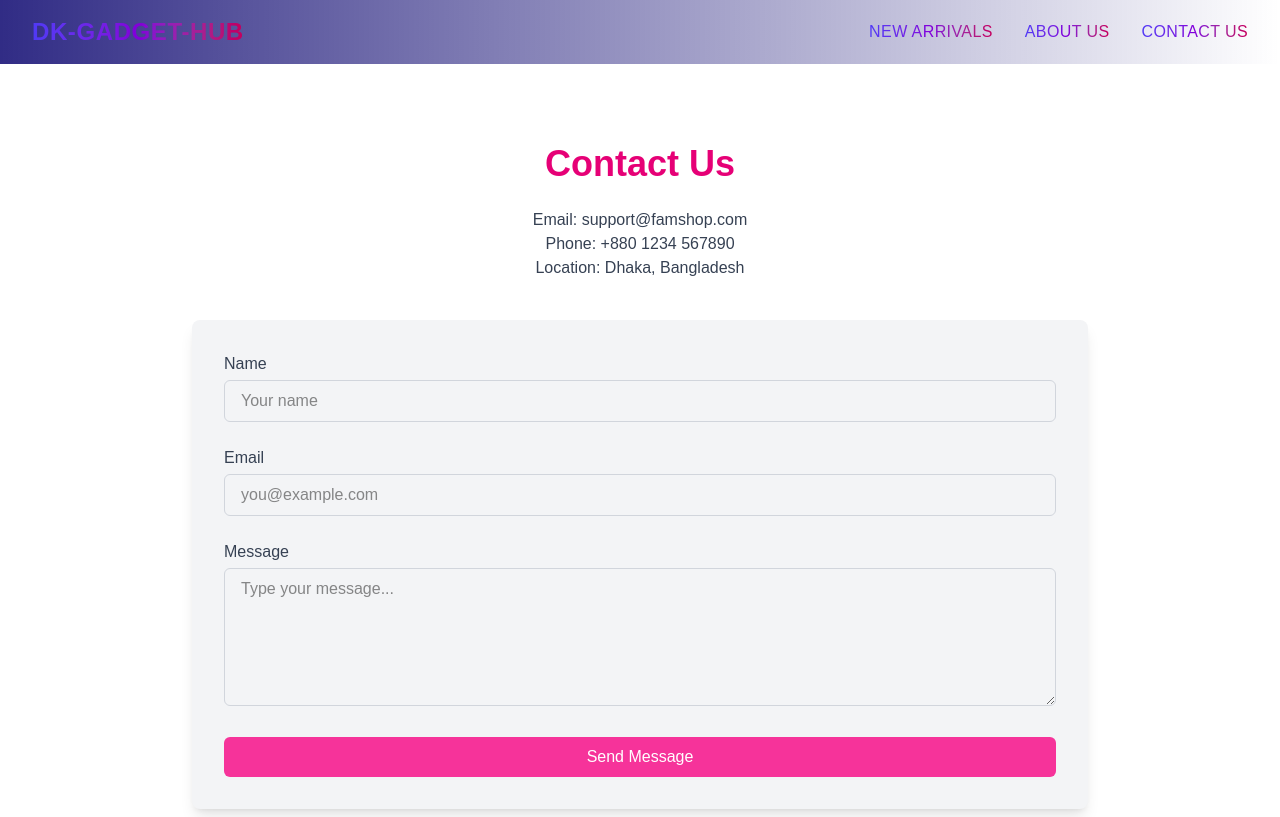
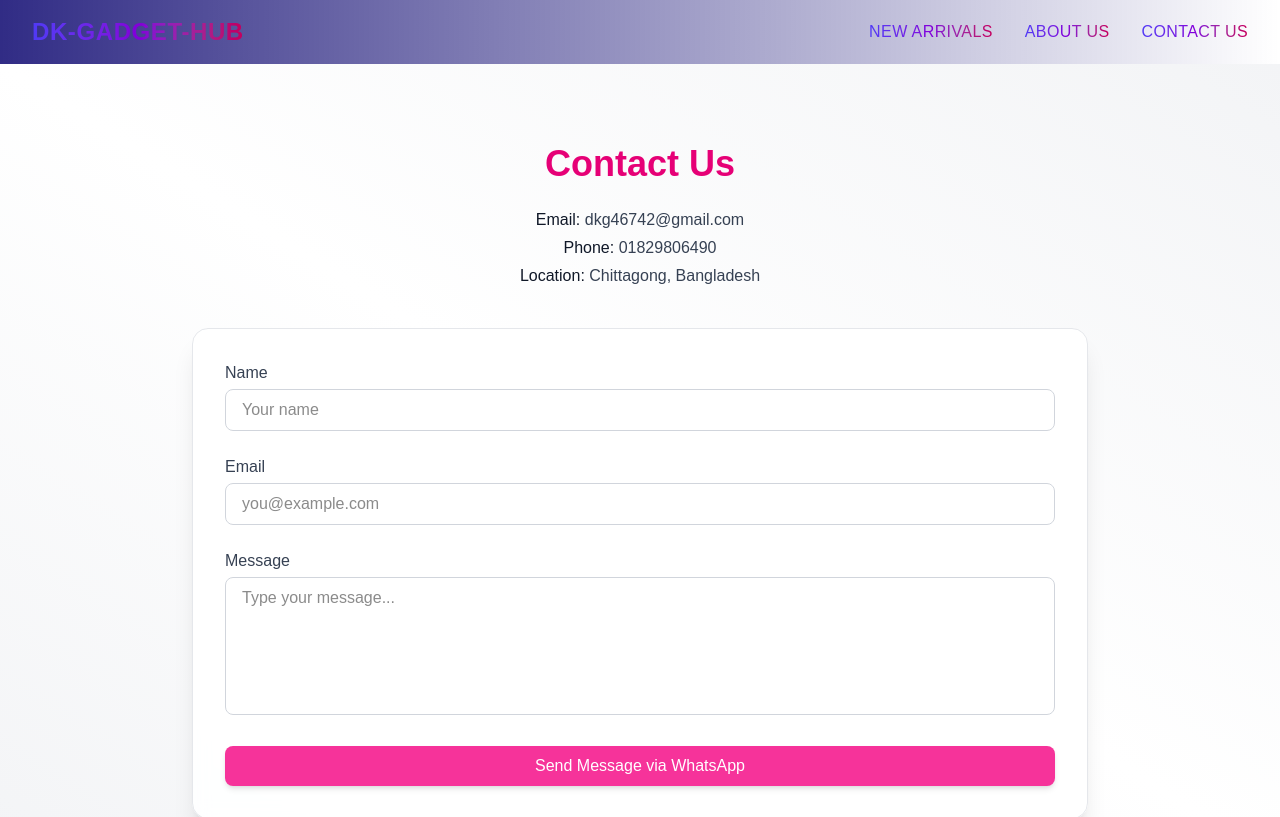
Before and after one commit to Ancishan/dk-gadget, a Next.js app: page /contact in a window 1280 px wide. Shown: the top 817 px of the page. Built offline with nearby package versions, Linux system fonts and the light colour scheme.

Commit message:
[update] contact page

```diff
--- a/src/app/about/page.js
+++ b/src/app/about/page.js
@@ -2,28 +2,28 @@ import Image from "next/image";
 
 const AboutPage = () => {
   return (
-    <div className="pt-20 px-4 md:px-10 lg:px-20 bg-gray-50 min-h-screen">
+    <div className="pt-20 px-4 md:px-10 lg:px-20 bg-gradient-to-br from-gray-100 via-gray-50 to-white min-h-screen">
       <div className="max-w-5xl mx-auto">
         {/* Heading */}
-        <h1 className="text-4xl font-extrabold text-pink-600 text-center mb-6">
+        <h1 className="text-4xl font-extrabold text-blue-600 text-center mb-6">
           About FAMShop
         </h1>
 
         {/* Introduction */}
         <p className="text-gray-700 text-lg leading-relaxed text-center mb-10">
-          Welcome to FAMShop your one-stop destination for trendy fashion,
+          Welcome to FAMShop — your one-stop destination for trendy fashion,
           top-quality products, and a seamless online shopping experience.
         </p>
 
         {/* 2-column grid section */}
-        <div className="grid md:grid-cols-2 gap-10 items-center">
+        <div className="grid md:grid-cols-2 gap-10 items-center bg-white p-6 rounded-xl shadow-md">
           {/* Image */}
           <Image
             src="https://images.unsplash.com/photo-1512436991641-6745cdb1723f"
             alt="About FAMShop"
-            width={500} // adjust as needed
-            height={320} // adjust as needed
-            className="w-full h-80 object-cover rounded-xl shadow-md"
+            width={500}
+            height={320}
+            className="w-full h-80 object-cover rounded-lg shadow-sm"
           />
 
           {/* Text content */}
@@ -42,11 +42,11 @@ const AboutPage = () => {
         </div>
 
         {/* Mission section */}
-        <div className="mt-16">
-          <h2 className="text-2xl font-bold text-gray-800 mb-4 text-center">
+        <div className="mt-16 bg-white p-6 rounded-xl shadow-md text-center">
+          <h2 className="text-2xl font-bold text-gray-800 mb-4">
             Our Mission
           </h2>
-          <p className="text-gray-600 text-center max-w-3xl mx-auto leading-relaxed">
+          <p className="text-gray-600 max-w-3xl mx-auto leading-relaxed">
             We aim to empower people through fashion by providing high-quality
             products and exceptional service. Our mission is to create an
             enjoyable, trustworthy, and personalized shopping experience for
@@ -55,17 +55,20 @@ const AboutPage = () => {
         </div>
 
         {/* CTA section */}
-        <div className="mt-16 text-center">
+        <div className="mt-16 text-center bg-white p-6 rounded-xl shadow-md">
           <h2 className="text-xl font-semibold text-gray-800 mb-2">
             Want to get in touch?
           </h2>
           <p className="text-gray-600 mb-4">
             Reach out to us via our{" "}
-            <span className="text-pink-500 font-medium">Contact Us</span> page we had love to hear from you!
+            <a href="/contact" className="text-blue-500 font-medium underline">
+              Contact Us
+            </a>{" "}
+            page — we'd love to hear from you!
           </p>
           <a
             href="/contact"
-            className="inline-block bg-pink-500 text-white px-6 py-3 mb-8 rounded-full hover:bg-pink-600 transition"
+            className="inline-block bg-blue-600 text-white px-6 py-3 rounded-full hover:bg-blue-700 transition"
           >
             Contact Us
           </a>
--- a/src/app/contact/page.js
+++ b/src/app/contact/page.js
@@ -1,6 +1,37 @@
+"use client"
+import { useState } from "react";
+
 const ContactPage = () => {
+  const [formData, setFormData] = useState({
+    name: "",
+    email: "",
+    message: "",
+  });
+
+  const handleChange = (e) => {
+    const { name, value } = e.target;
+    setFormData((prev) => ({
+      ...prev,
+      [name]: value,
+    }));
+  };
+
+  const handleSubmit = (e) => {
+    e.preventDefault();
+    const { name, email, message } = formData;
+
+    // WhatsApp number (with country code, e.g., +880 for BD)
+    const whatsappNumber = "8801829806490";
+
+    const text = `Hello, I am ${name} (%0AEmail: ${email})%0A%0AMessage:%0A${message}`;
+    const whatsappURL = `https://wa.me/${whatsappNumber}?text=${text}`;
+
+    // Open WhatsApp
+    window.open(whatsappURL, "_blank");
+  };
+
   return (
-        <div className="pt-20 px-4 md:px-10 lg:px-20 bg-white min-h-screen">
+    <div className="pt-20 px-4 md:px-10 lg:px-20 bg-gradient-to-tr from-gray-100 via-white to-gray-100 min-h-screen">
       <div className="max-w-4xl mx-auto">
         {/* Heading */}
         <h1 className="text-4xl font-extrabold text-pink-600 text-center mb-6">
@@ -8,21 +39,33 @@ const ContactPage = () => {
         </h1>
 
         {/* Info Section */}
-                <div className="text-center mb-10 text-gray-700">
-                    <p>Email: <span className="font-medium">support@famshop.com</span></p>
-                    <p>Phone: <span className="font-medium">+880 1234 567890</span></p>
-                    <p>Location: <span className="font-medium">Dhaka, Bangladesh</span></p>
+        <div className="text-center mb-10 text-gray-700 space-y-1">
+          <p>
+            <span className="font-medium text-gray-900">Email:</span>{" "}
+            dkg46742@gmail.com
+          </p>
+          <p>
+            <span className="font-medium text-gray-900">Phone:</span> 01829806490
+          </p>
+          <p>
+            <span className="font-medium text-gray-900">Location:</span>{" "}
+            Chittagong, Bangladesh
+          </p>
         </div>
 
         {/* Form Section */}
-                <div className="bg-gray-100 p-8 rounded-lg shadow-lg">
-                    <form className="space-y-6">
+        <div className="bg-white/90 backdrop-blur-sm p-8 rounded-2xl shadow-xl border border-gray-200">
+          <form onSubmit={handleSubmit} className="space-y-6">
             <div>
               <label className="block mb-1 font-medium text-gray-700">Name</label>
               <input
                 type="text"
+                name="name"
+                value={formData.name}
+                onChange={handleChange}
                 placeholder="Your name"
-                                className="w-full px-4 py-2 border border-gray-300 rounded-md focus:ring-2 focus:ring-pink-500 focus:outline-none"
+                className="w-full px-4 py-2 border border-gray-300 rounded-lg focus:ring-2 focus:ring-pink-500 focus:outline-none transition duration-200"
+                required
               />
             </div>
 
@@ -30,25 +73,33 @@ const ContactPage = () => {
               <label className="block mb-1 font-medium text-gray-700">Email</label>
               <input
                 type="email"
+                name="email"
+                value={formData.email}
+                onChange={handleChange}
                 placeholder="you@example.com"
-                                className="w-full px-4 py-2 border border-gray-300 rounded-md focus:ring-2 focus:ring-pink-500 focus:outline-none"
+                className="w-full px-4 py-2 border border-gray-300 rounded-lg focus:ring-2 focus:ring-pink-500 focus:outline-none transition duration-200"
+                required
               />
             </div>
 
             <div>
               <label className="block mb-1 font-medium text-gray-700">Message</label>
               <textarea
+                name="message"
                 rows={5}
+                value={formData.message}
+                onChange={handleChange}
                 placeholder="Type your message..."
-                                className="w-full px-4 py-2 border border-gray-300 rounded-md focus:ring-2 focus:ring-pink-500 focus:outline-none"
+                className="w-full px-4 py-2 border border-gray-300 rounded-lg focus:ring-2 focus:ring-pink-500 focus:outline-none transition duration-200 resize-none"
+                required
               ></textarea>
             </div>
 
             <button
               type="submit"
-                            className="w-full bg-pink-500 text-white py-2 rounded-md hover:bg-pink-600 transition"
+              className="w-full bg-pink-500 text-white py-2 rounded-lg hover:bg-pink-600 transition duration-300 shadow-md"
             >
-                            Send Message
+              Send Message via WhatsApp
             </button>
           </form>
         </div>
--- a/src/component/product/ProductCard.jsx
+++ b/src/component/product/ProductCard.jsx
@@ -39,7 +39,7 @@ const ProductCard = ({ product }) => {
       </div>
       <button
         onClick={handleViewDetails}
-        className="mt-4 w-full px-4 py-2 bg-blue-500 text-white rounded-lg hover:bg-blue-600 transition-colors duration-300 shadow-sm hover:shadow-md active:scale-95"
+        className="mt-4 w-full px-4 py-2 bg-purple-600 text-white rounded-lg hover:bg-blue-80000 transition-colors duration-300 shadow-sm hover:shadow-md active:scale-95"
       >
         View Details
       </button>
```
Lines whose indentation alone changed are shown as unchanged.
